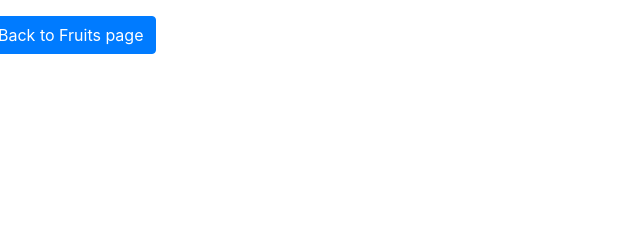
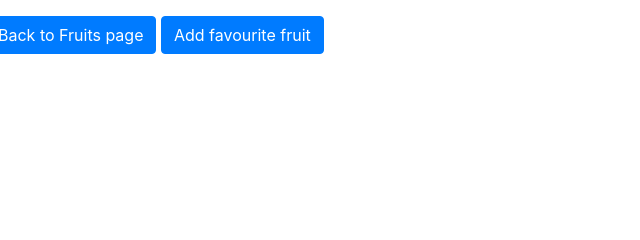
Before and after one commit to f-stojanovic/fruit-vice-api-engine, a Symfony app: template templates/favourite_fruit/favourite_fruit_list.html.twig in a window 1280 px wide. Shown: the part 222-462 px from the top of the page, without its empty margins (0-640 px from the left). Run offline with Twig, Linux system fonts and the light colour scheme; the template is opened without the code that fills it, so the values that code supplies are empty; some libraries are stand-ins or nearby versions.

Commit message:
Update favourite_fruit_list.html.twig

```diff
--- a/templates/favourite_fruit/favourite_fruit_list.html.twig
+++ b/templates/favourite_fruit/favourite_fruit_list.html.twig
@@ -56,6 +56,7 @@
             <div class="col-md-12">
                 <div class="text-right">
                     <a href="{{ path('fruit_list') }}" class="btn btn-primary btn-md">Back to Fruits page</a>
+                    <a href="{{ path('add_favorite_fruits') }}" class="btn btn-primary btn-md">Add favourite fruit</a>
                 </div>
             </div>
         </div>
```
